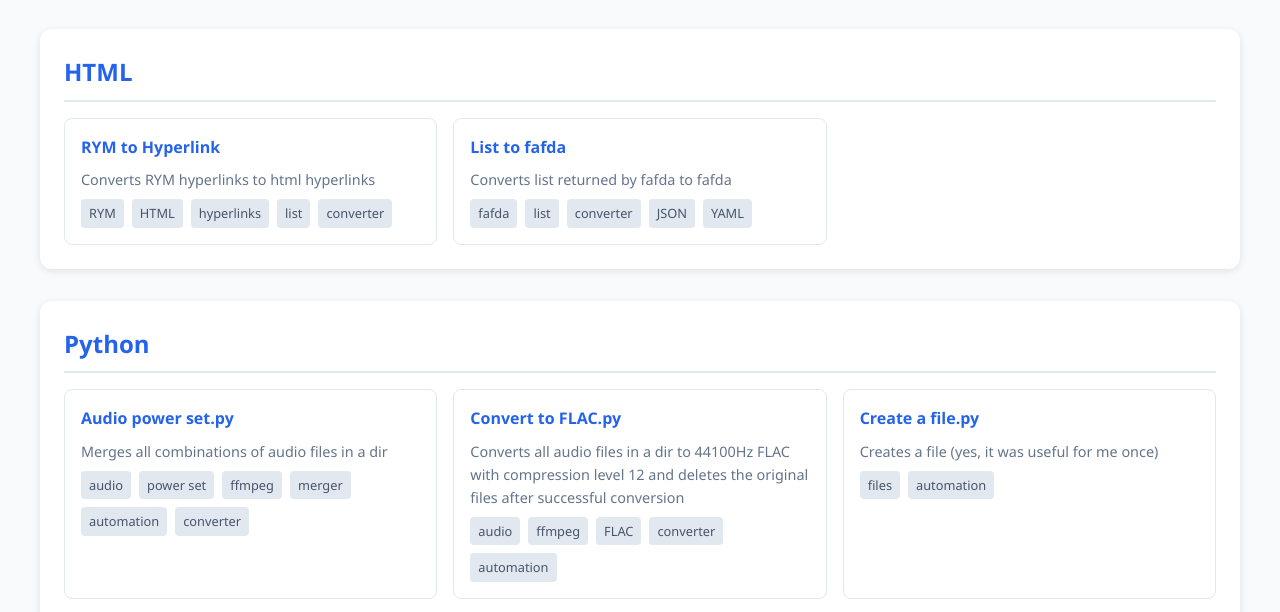
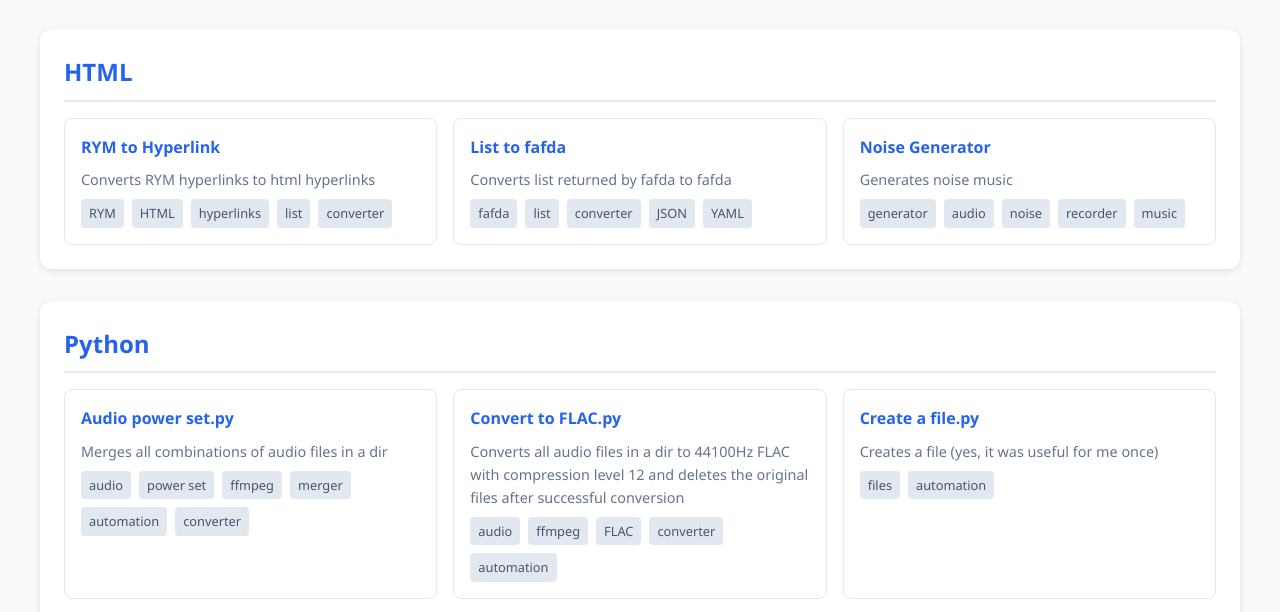
Before and after one commit to jcomicstampa/some-utils, a plain HTML site: page index.html in a window 1280 px wide. Shown: the part 140-752 px from the top of the page. Drawn offline with Linux system fonts and the light colour scheme.

Commit message:
Update index.html

```diff
--- a/index.html
+++ b/index.html
@@ -150,6 +150,12 @@
                         description: "Converts list returned by fafda to fafda",
                         tags: ["fafda", "list", "converter", "JSON", "YAML"]
                     },
+                    {
+                        title: "Noise Generator",
+                        url: "https://jcomicstampa.github.io/some-utils/Noise Generator",
+                        description: "Generates noise music",
+                        tags: ["generator", "audio", "noise", "recorder", "music"]
+                    },
                 ]
 
             },
```
